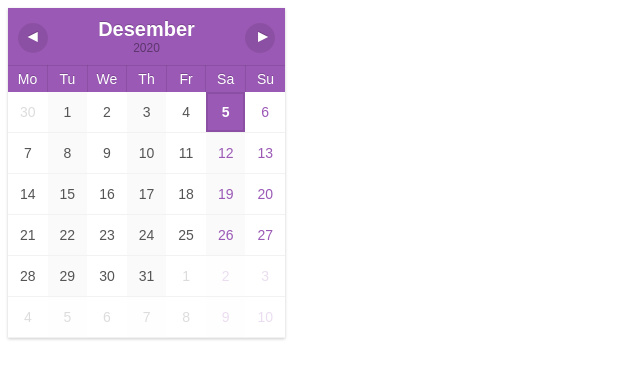
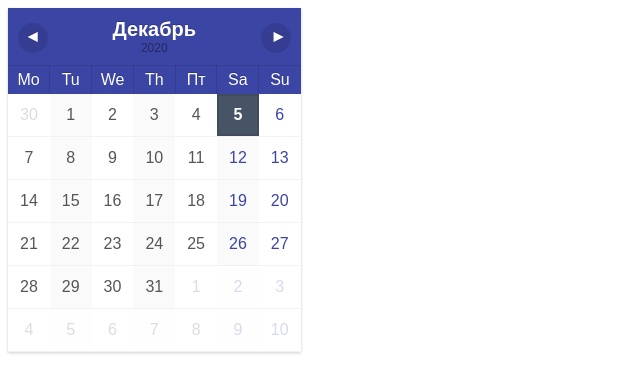
Before and after one commit to StreetM4ge/cale, a plain HTML site: page index.html in a window 1280 px wide. Shown: the whole page, without its empty margins (0-640 px from the left). Drawn offline with Linux system fonts and the light colour scheme.

Commit message:
Update index.html

```diff
--- a/index.html
+++ b/index.html
@@ -1,6 +1,4 @@
-<!DOCTYPE html>
-<!-- original:https://codepen.io/boudra/pen/raErwP -->
-<html lang="en">
+<html lang="ru">
 <head>
     <meta charset="UTF-8">
     <meta name="viewport" content="width=device-width, initial-scale=1.0">
@@ -63,7 +61,7 @@ td:last-child, th:last-child {
 th {
     border-top: 1px solid rgba(0,0,0,0.1);
     border-right: 1px solid rgba(0,0,0,0.1);
-    background-color: #9b59b6;
+    background-color: #3b45a3;
     color: #fff;
     text-shadow: 0px -1px 0px rgba(0,0,0,0.2);
     font-weight: normal;
@@ -95,11 +93,11 @@ td:nth-child(even)>span {
 }
 td:last-child>span,
 td:nth-child(6)>span {
-    color: #9b59b6;
+    color: #3b45a3;
 }
 td.avui>span {
     font-weight: bold;
-    background-color: #9b59b6;
+    background-color: #475466;
     color: #fff;
     border: 2px solid rgba(0,0,0,0.1);
 }
@@ -158,18 +156,18 @@ footer a:link {
       </div>
       <script>
         var mesos = [
-    'January',
-    'February',
-    'March',
-    'April',
-    'May',
-    'June',
-    'July',
-    'August',
-    'September',
-    'October',
-    'November',
-    'Desember'
+    'Январь',
+    'Февраль',
+    'Март',
+    'Апрель',
+    'Май',
+    'Июнь',
+    'Июль',
+    'Август',
+    'Сентябрь',
+    'Октябрь',
+    'Ноябрь',
+    'Декабрь'
 ];
 
 var dies = [
@@ -188,7 +186,7 @@ var dies_abr = [
     'Tu',
     'We',
     'Th',
-    'Fr',
+    'Пт',
     'Sa'
 ];
 
```
